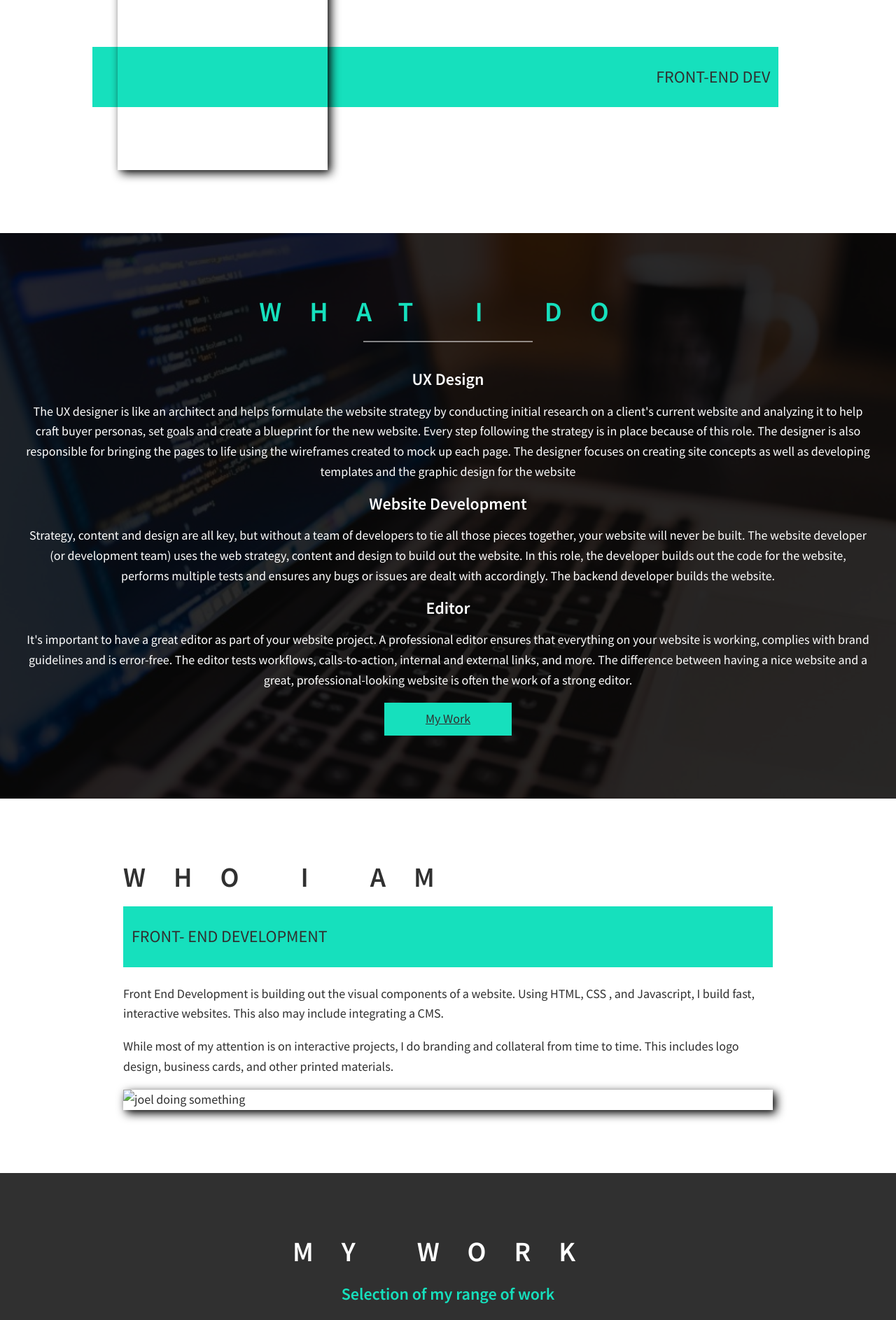
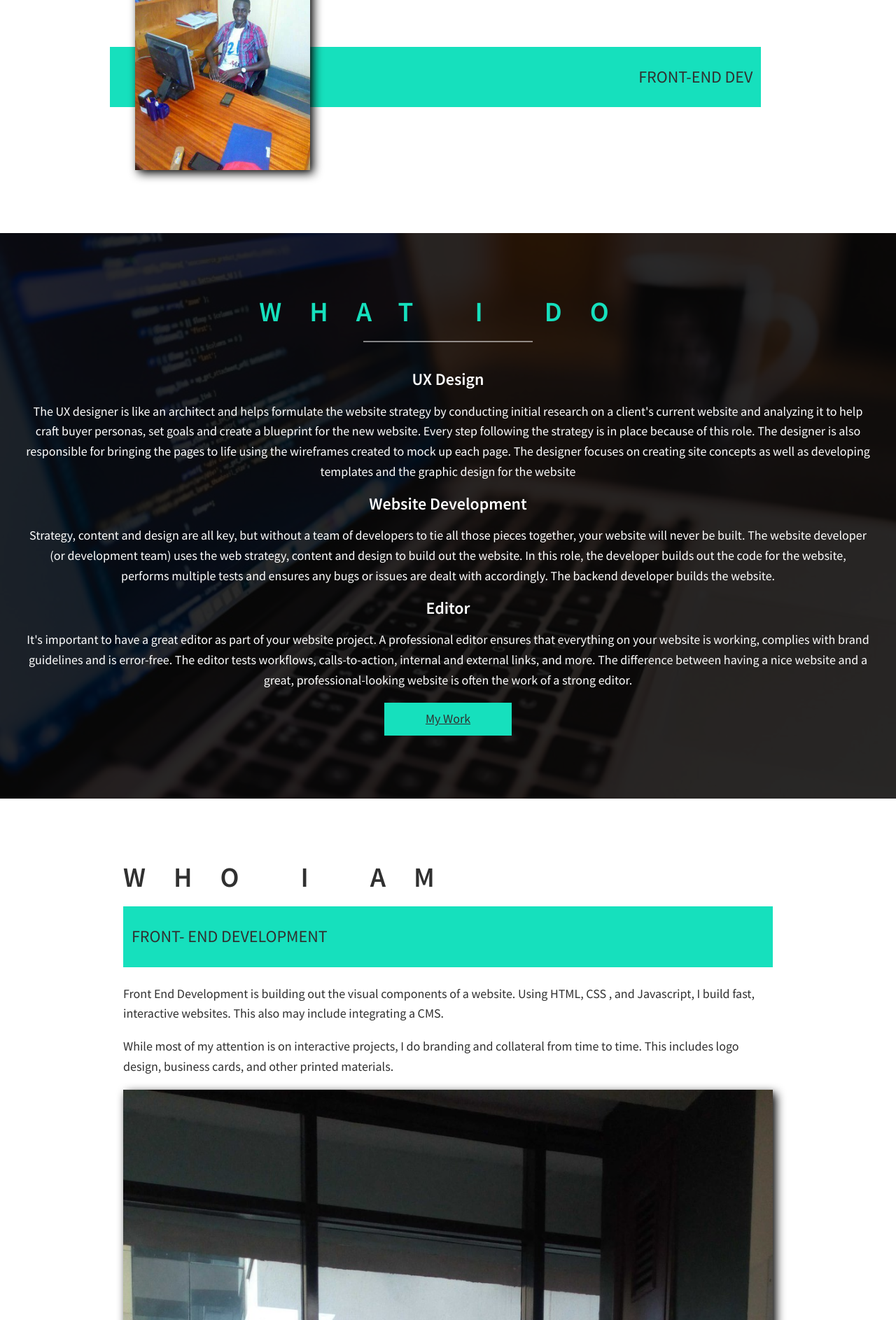
Before and after one commit to johnopana/Updated-Portfolio, a plain HTML site: page index.html in a window 1280 px wide. Shown: the part 289-2175 px from the top of the page at 70% size. Drawn offline with nearby package versions, Linux system fonts and the light colour scheme; files whose address does not match are found by name.

Commit message:
added image

```diff
--- a/index.html
+++ b/index.html
@@ -40,7 +40,7 @@
             Hae , I am <br><strong>John Opana</strong>
         </h1>
         <p class="section__subtitle  section__subtitle__intro">FRONT-END DEV</p>
-         <img src="img/port.jpg" alt="picture of John opana smiling" class="intro__img"style="width:300px; height:350px;">
+         <img src="Images/port.jpg" alt="picture of John opana smiling" class="intro__img"style="width:300px; height:350px;">
 
     </section>
     <section class="my-services" id="Services">
@@ -88,7 +88,7 @@
             <p>While most of my attention is on interactive projects, I do branding and collateral from time to time.
                 This includes logo design, business cards, and other printed materials.</p>
         </div>
-        <img src="img/two.jpg" alt="joel doing something" class = "about-me__img">
+        <img src="Images/two.jpg" alt="joel doing something" class = "about-me__img">
     </section>
     <section class="my-work" id="work">
         <h2 class="section__title section__title-work">My Work</h2>
```
